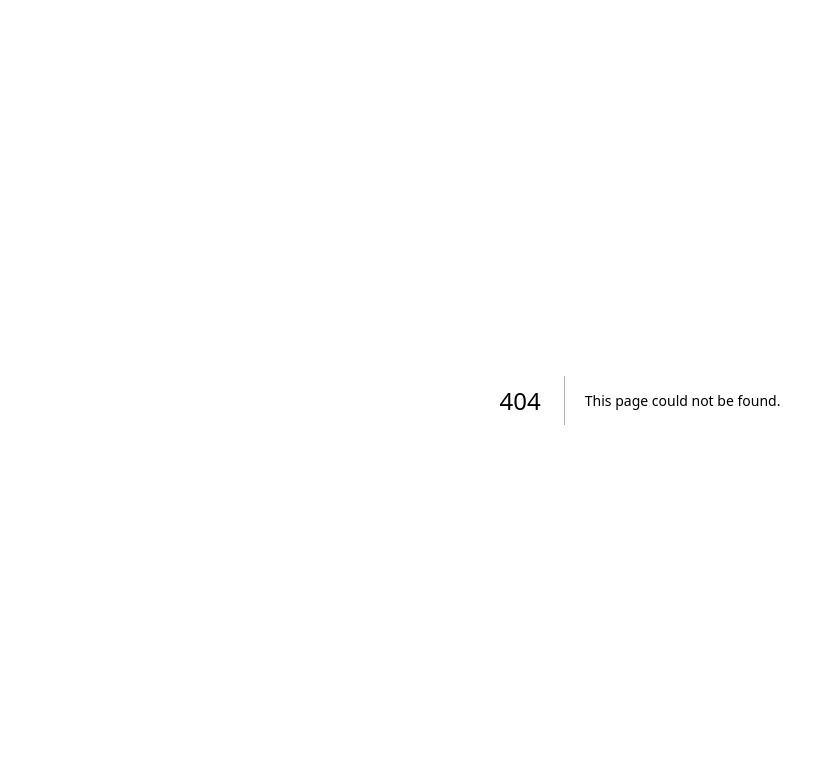
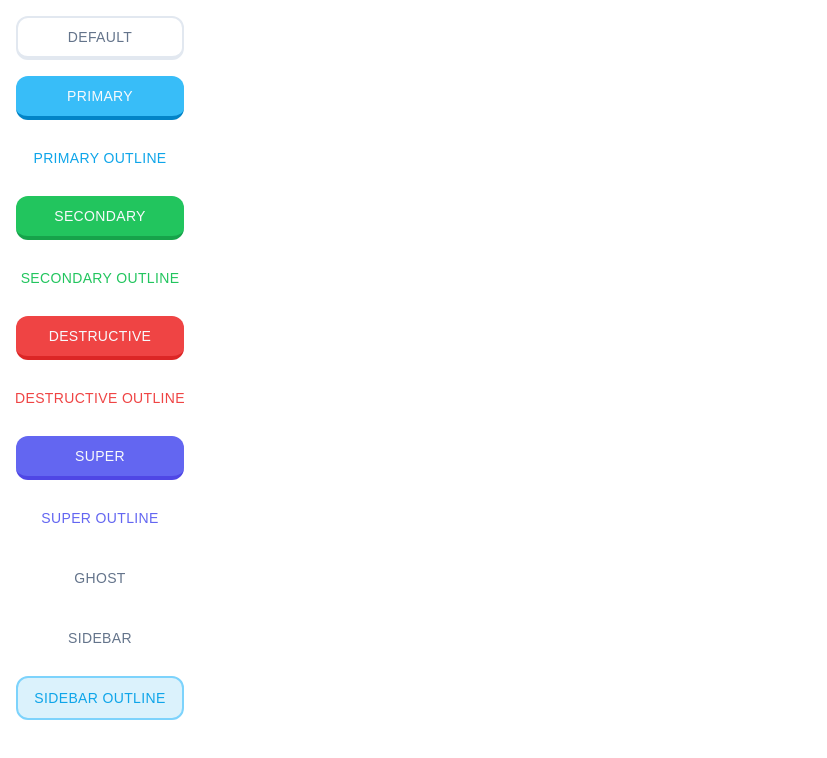
Before and after one commit to cian-oL/dva-linga, a Next.js app: page /buttons in a window 1280 px wide. Before the commit this address had no page. Shown: the top 758 px of the page, without its empty margins (0-827 px from the left). Built offline with nearby package versions, Linux system fonts and the light colour scheme.

Commit message:
Created Button component style library

```diff
--- /dev/null
+++ b/app/buttons/page.tsx
@@ -0,0 +1,22 @@
+import { Button } from "@/components/ui/button";
+
+const ButtonsPage = () => {
+  return (
+    <div className="p-4 space-y-4 flex flex-col max-w-[200px]">
+      <Button>Default</Button>
+      <Button variant="primary">Primary</Button>
+      <Button variant="primaryOutline">Primary Outline</Button>
+      <Button variant="secondary">Secondary</Button>
+      <Button variant="secondaryOutline">Secondary Outline</Button>
+      <Button variant="destructive">Destructive</Button>
+      <Button variant="destructiveOutline">Destructive Outline</Button>
+      <Button variant="super">Super</Button>
+      <Button variant="superOutline">Super Outline</Button>
+      <Button variant="ghost">Ghost</Button>
+      <Button variant="sidebar">Sidebar</Button>
+      <Button variant="sidebarOutline">Sidebar Outline</Button>
+    </div>
+  );
+};
+
+export default ButtonsPage;
--- a/components/ui/button.tsx
+++ b/components/ui/button.tsx
@@ -1,29 +1,41 @@
-import * as React from "react"
-import { Slot } from "@radix-ui/react-slot"
-import { cva, type VariantProps } from "class-variance-authority"
+import * as React from "react";
+import { Slot } from "@radix-ui/react-slot";
+import { cva, type VariantProps } from "class-variance-authority";
 
-import { cn } from "@/lib/utils"
+import { cn } from "@/lib/utils";
 
 const buttonVariants = cva(
-  "inline-flex items-center justify-center gap-2 whitespace-nowrap rounded-md text-sm font-medium ring-offset-background transition-colors focus-visible:outline-none focus-visible:ring-2 focus-visible:ring-ring focus-visible:ring-offset-2 disabled:pointer-events-none disabled:opacity-50 [&_svg]:pointer-events-none [&_svg]:size-4 [&_svg]:shrink-0",
+  "inline-flex items-center justify-center gap-2 whitespace-nowrap rounded-xl text-sm font-bolt ring-offset-background transition-colors focus-visible:outline-none focus-visible:ring-2 focus-visible:ring-ring focus-visible:ring-offset-2 disabled:pointer-events-none disabled:opacity-50 [&_svg]:pointer-events-none [&_svg]:size-4 [&_svg]:shrink-0 uppercase tracking-wide",
   {
     variants: {
       variant: {
-        default: "bg-primary text-primary-foreground hover:bg-primary/90",
+        default:
+          "bg-white text-slate-500 border-slate-200 border-2 border-b-4 active:border-b-2 hover:bg-slate-100",
+        primary:
+          "bg-sky-400 text-primary-foreground hover:bg-sky-500/90 border-sky-600 border-b-4 active:border-b-0",
+        primaryOutline: "bg-white text-sky-500 hover:bg-slate-100",
+        secondary:
+          "bg-green-500 text-primary-foreground hover:bg-green-500/90 border-green-600 border-b-4 active:border-b-0",
+        secondaryOutline: "bg-white text-green-500 hover:bg-slate-100",
         destructive:
-          "bg-destructive text-destructive-foreground hover:bg-destructive/90",
-        outline:
-          "border border-input bg-background hover:bg-accent hover:text-accent-foreground",
-        secondary:
-          "bg-secondary text-secondary-foreground hover:bg-secondary/80",
-        ghost: "hover:bg-accent hover:text-accent-foreground",
-        link: "text-primary underline-offset-4 hover:underline",
+          "bg-red-500 text-primary-foreground hover:bg-red-500/90 border-red-600 border-b-4 active:border-b-0",
+        destructiveOutline: "bg-white text-red-500 hover:bg-slate-100",
+        super:
+          "bg-indigo-500 text-primary-foreground hover:bg-indigo-500/90 border-indigo-600 border-b-4 active:border-b-0",
+        superOutline: "bg-white text-indigo-500 hover:bg-slate-100",
+        ghost:
+          "bg-transparent text-slate-500 border-transparent border-0 hover:bg-slate-100",
+        sidebar:
+          "bg-transparent text-slate-500 border-transparent border-2 hover:bg-slate-100 transition-none",
+        sidebarOutline:
+          "bg-sky-500/15 text-sky-500 border-sky-300 border-2 hover:bg-sky-500/20 transition-none",
       },
       size: {
-        default: "h-10 px-4 py-2",
-        sm: "h-9 rounded-md px-3",
-        lg: "h-11 rounded-md px-8",
+        default: "h-11 px-4 py-2",
+        sm: "h-9 px-3",
+        lg: "h-12 px-8",
         icon: "h-10 w-10",
+        rounded: "rounded-full",
       },
     },
     defaultVariants: {
@@ -31,26 +43,26 @@
       size: "default",
     },
   }
-)
+);
 
 export interface ButtonProps
   extends React.ButtonHTMLAttributes<HTMLButtonElement>,
     VariantProps<typeof buttonVariants> {
-  asChild?: boolean
+  asChild?: boolean;
 }
 
 const Button = React.forwardRef<HTMLButtonElement, ButtonProps>(
   ({ className, variant, size, asChild = false, ...props }, ref) => {
-    const Comp = asChild ? Slot : "button"
+    const Comp = asChild ? Slot : "button";
     return (
       <Comp
         className={cn(buttonVariants({ variant, size, className }))}
         ref={ref}
         {...props}
       />
-    )
+    );
   }
-)
-Button.displayName = "Button"
+);
+Button.displayName = "Button";
 
-export { Button, buttonVariants }
+export { Button, buttonVariants };
```
